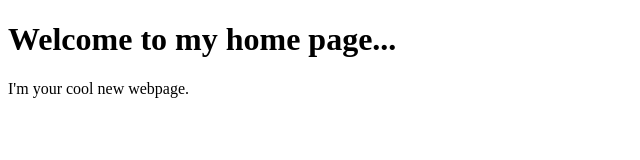
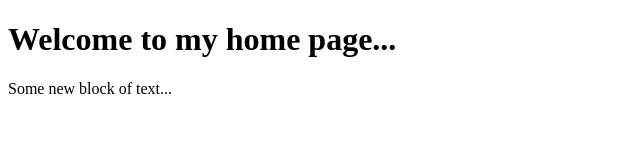
Before and after one commit to mpscd/demo, a plain HTML site: page index.html in a window 1280 px wide. Shown: the full height of the page, 0-640 px from the left. Drawn offline with nearby package versions, Linux system fonts and the light colour scheme.

Commit message:
💒✊ Updated with Glitch

```diff
--- a/index.html
+++ b/index.html
@@ -11,7 +11,7 @@
     <h1>Welcome to my home page...</h1>
 
     <p>
-      I'm your cool new webpage.
+      Some new block of text...
     </p>
 
     <script src="https://code.jquery.com/jquery-1.12.4.min.js" integrity="sha256-ZosEbRLbNQzLpnKIkEdrPv7lOy9C27hHQ+Xp8a4MxAQ=" crossorigin="anonymous"></script>
```
